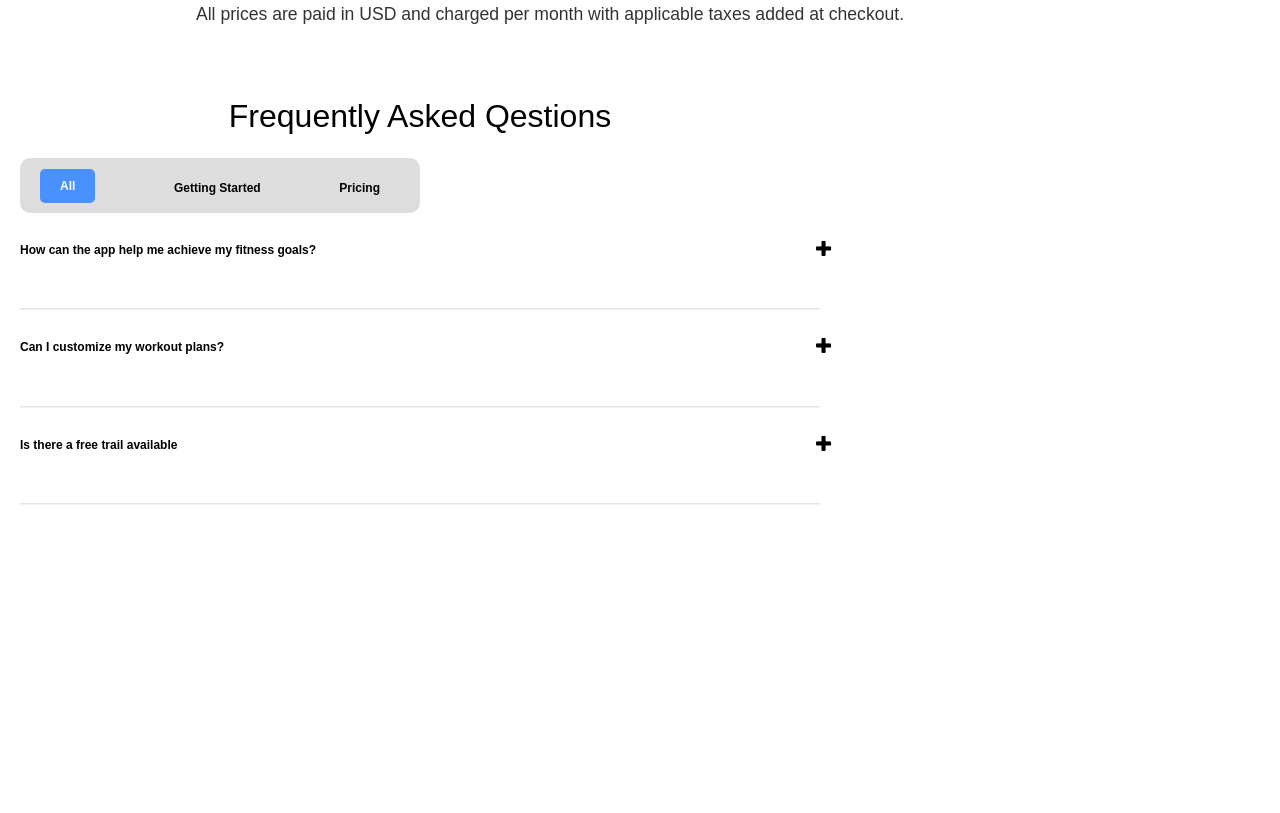
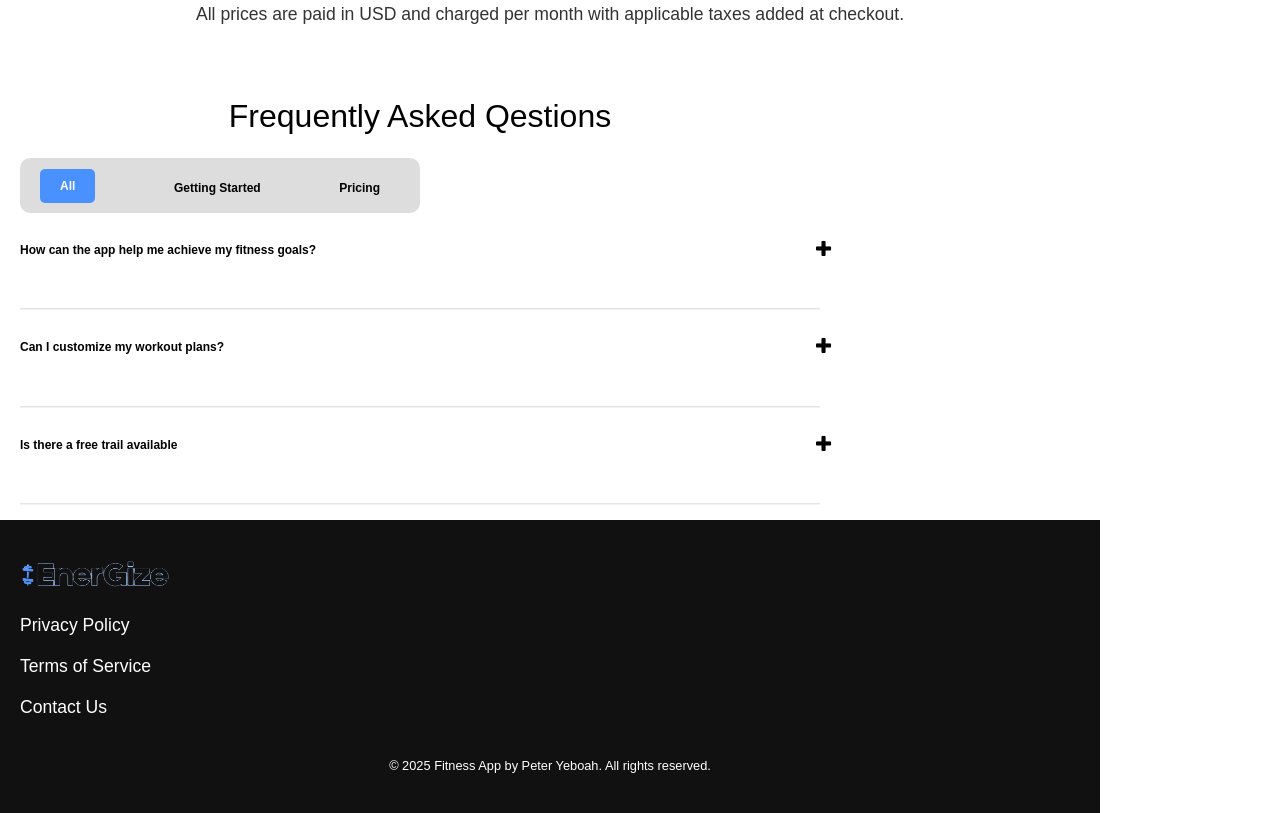
Before and after one commit to NicheP09/my-energize-project, a plain HTML site: page index.html in a window 1280 px wide. Shown: the part 3443-4256 px from the top of the page. Before the commit the page ends 3963 px from the top, so only its background shows below. Drawn offline with nearby package versions, Linux system fonts and the light colour scheme.

Commit message:
Footer completed

```diff
--- a/app/main.js
+++ b/app/main.js
@@ -26,7 +26,6 @@ faqsTag.forEach((Tag, index) => {
 
     icons.forEach((icon,index) => {
       if (match === index) {
-         console.log(icon)
         icon.classList.toggle('fa-minus')
 
       }
--- a/index.html
+++ b/index.html
@@ -204,10 +204,23 @@
           </div>
         </div>
       </section>
-
     </main>
 
-
+    <footer class="bg-dark">
+      <div class="footer-wrapper">
+        <div class="footer-logo">
+          <img src="/images/logo-white-footer.png" alt="Energize logo" width="150" >
+           </div>
+          <div class="rights small-design">
+            <p>Privacy Policy</p>
+            <p>Terms of Service</p>
+            <p>Contact Us</p>
+          </div>
+       <div class="copyrights align-center">
+        &copy; 2025 Fitness App by Peter Yeboah. All rights reserved.
+       </div>
+      </div>
+    </footer>
   </div>
 
 
--- a/styles/style.css
+++ b/styles/style.css
@@ -422,3 +422,18 @@ border-color: #3333331a;
 .show {
   display: block;
 }
+
+
+.footer-wrapper {
+  padding: var(--padding-40) var(--padding-20);
+  text-align: start;
+  padding: 20
+}
+
+.rights p {
+  margin-block: var(--margin-20);
+}
+
+.copyrights {
+  font-size: 0.8rem;
+}
```
